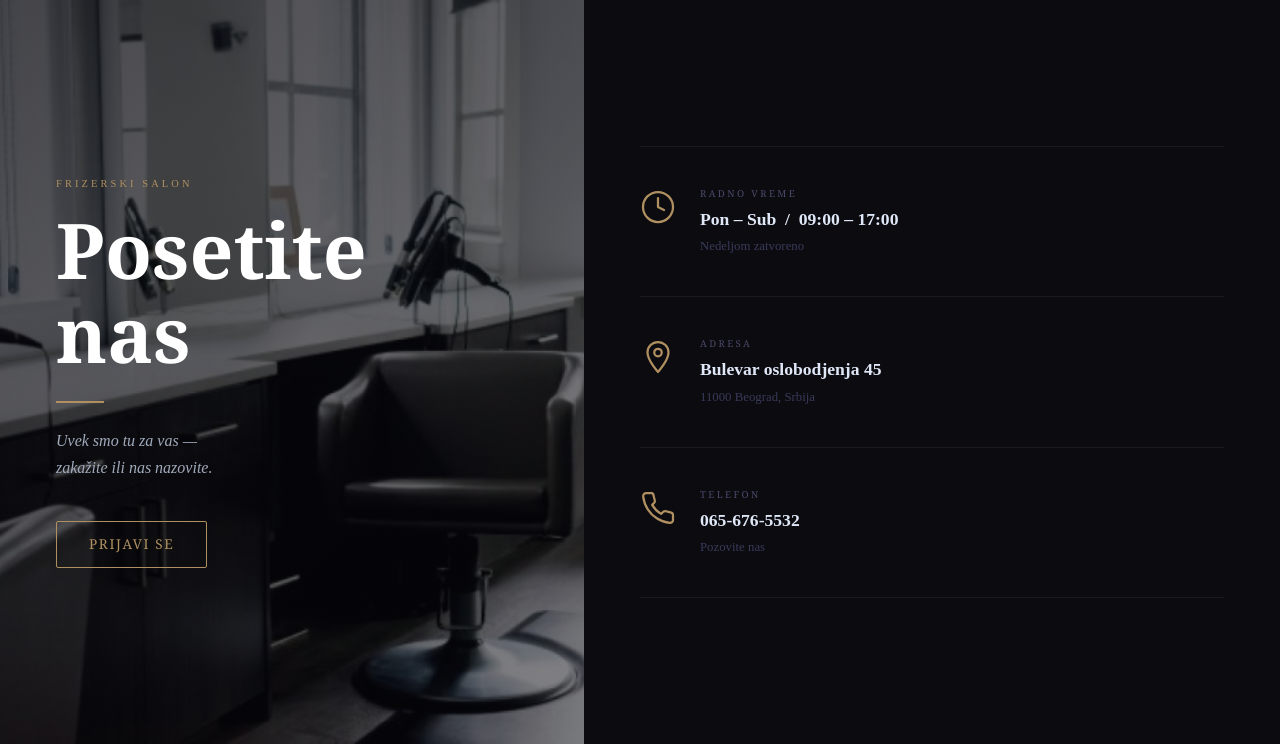
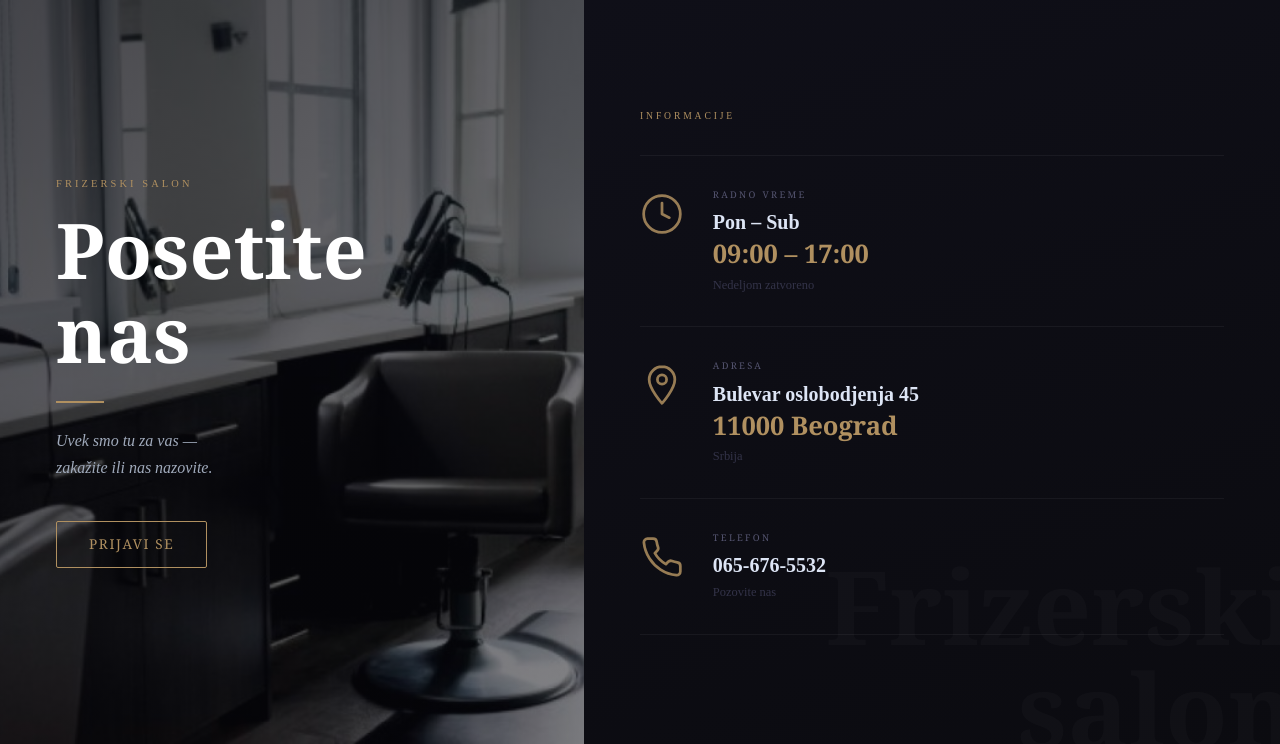
Before and after one commit to jelickatarina/FrizerskiSalonPHP, a PHP site: page /kontakt.php in a window 1280 px wide. Shown: the part 57-801 px from the top of the page. Run offline with PHP 8.4, Linux system fonts and the light colour scheme.

Commit message:
Improve kontakt right panel - fill empty space
- Subtle gradient background instead of flat black
- Large faded 'Frizerski salon' watermark text in bottom-right corner
- Bigger icons (44px), larger value typography
- Gold color on time/hours for visual weight
- Eyebrow label at top of right panel
- More breathing room between info items

https://claude.ai/code/session_018Bj9twGCZ8VuH1wr4mtBf8

```diff
--- a/kontakt.php
+++ b/kontakt.php
@@ -35,6 +35,8 @@
     <!-- Desna strana -->
     <div class="k-right">
 
+        <p class="k-right-eyebrow">Informacije</p>
+
         <div class="k-info-item">
             <div class="k-info-icon">
                 <svg viewBox="0 0 24 24" fill="none" stroke="currentColor" stroke-width="1.5" stroke-linecap="round" stroke-linejoin="round">
@@ -44,7 +46,8 @@
             </div>
             <div class="k-info-body">
                 <span class="k-info-label">Radno vreme</span>
-                <span class="k-info-value">Pon – Sub &nbsp;/&nbsp; 09:00 – 17:00</span>
+                <span class="k-info-value">Pon – Sub</span>
+                <span class="k-info-time">09:00 – 17:00</span>
                 <span class="k-info-sub">Nedeljom zatvoreno</span>
             </div>
         </div>
@@ -59,7 +62,8 @@
             <div class="k-info-body">
                 <span class="k-info-label">Adresa</span>
                 <span class="k-info-value">Bulevar oslobodjenja 45</span>
-                <span class="k-info-sub">11000 Beograd, Srbija</span>
+                <span class="k-info-time">11000 Beograd</span>
+                <span class="k-info-sub">Srbija</span>
             </div>
         </div>
 
@@ -76,6 +80,8 @@
             </div>
         </div>
 
+        <div class="k-right-deco">Frizerski<br>salon</div>
+
     </div>
 </div>
 
--- a/mojstil.css
+++ b/mojstil.css
@@ -248,28 +248,55 @@ body.kontakt-page {
     flex-direction: column;
     justify-content: center;
     padding: 4rem 3.5rem;
-    background-color: #0b0b10;
+    background: linear-gradient(160deg, #0f0f18 0%, #0b0b10 100%);
     gap: 0;
+    position: relative;
+    overflow: hidden;
+}
+
+.k-right-eyebrow {
+    font-size: 0.6rem;
+    letter-spacing: 0.3em;
+    text-transform: uppercase;
+    color: #b09060;
+    margin-bottom: 2rem;
+    padding: 0;
+    text-align: left;
+}
+
+.k-right-deco {
+    position: absolute;
+    bottom: -1rem;
+    right: -1rem;
+    font-family: Cambria, Cochin, Georgia, Times, 'Times New Roman', serif;
+    font-size: clamp(4rem, 8vw, 7rem);
+    font-weight: 700;
+    color: rgba(255,255,255,0.025);
+    line-height: 1;
+    text-align: right;
+    pointer-events: none;
+    user-select: none;
 }
 
 .k-info-item {
     display: flex;
     align-items: flex-start;
-    gap: 1.5rem;
-    padding: 2.5rem 0;
-    border-bottom: 1px solid rgba(255,255,255,0.06);
+    gap: 1.8rem;
+    padding: 2rem 0;
+    border-bottom: 1px solid rgba(255,255,255,0.05);
 }
 
-.k-info-item:first-child {
-    border-top: 1px solid rgba(255,255,255,0.06);
+.k-info-item:first-of-type {
+    border-top: 1px solid rgba(255,255,255,0.05);
 }
 
 .k-info-icon {
-    width: 36px;
-    height: 36px;
+    width: 44px;
+    height: 44px;
     flex-shrink: 0;
     color: #b09060;
-    margin-top: 2px;
+    margin-top: 4px;
+    opacity: 0.85;
 }
 
 .k-info-icon svg {
@@ -280,28 +307,39 @@ body.kontakt-page {
 .k-info-body {
     display: flex;
     flex-direction: column;
-    gap: 0.3rem;
+    gap: 0.25rem;
 }
 
 .k-info-label {
-    font-size: 0.6rem;
+    font-size: 0.58rem;
     letter-spacing: 0.25em;
     text-transform: uppercase;
-    color: #4a4a6a;
+    color: #555570;
     font-family: Cambria, Cochin, Georgia, serif;
+    margin-bottom: 0.2rem;
 }
 
 .k-info-value {
-    font-size: 1.1rem;
-    color: #e0e8f8;
+    font-size: 1.25rem;
+    color: #dde5f5;
     font-family: 'Times New Roman', Times, serif;
     font-weight: 600;
+    line-height: 1.3;
+}
+
+.k-info-time {
+    font-size: 1.6rem;
+    color: #b09060;
+    font-family: Cambria, Cochin, Georgia, serif;
+    font-weight: 700;
+    line-height: 1.2;
 }
 
 .k-info-sub {
-    font-size: 0.8rem;
-    color: #3a3a5a;
+    font-size: 0.78rem;
+    color: #333348;
     font-family: 'Times New Roman', Times, serif;
+    margin-top: 0.1rem;
 }
 
 @media (max-width: 768px) {
```
